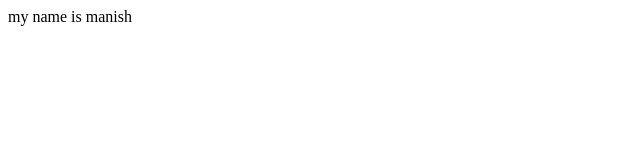
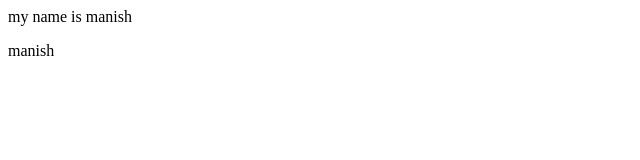
Before and after one commit to Manishmandal2407/LocalRepo, a plain HTML site: page index.html in a window 1280 px wide. Shown: the full height of the page, 0-640 px from the left. Drawn offline with Linux system fonts and the light colour scheme.

Commit message:
add new feature

```diff
--- a/index.html
+++ b/index.html
@@ -1 +1,2 @@
 <p>my name is manish</p>
+<p>manish</p>
```
